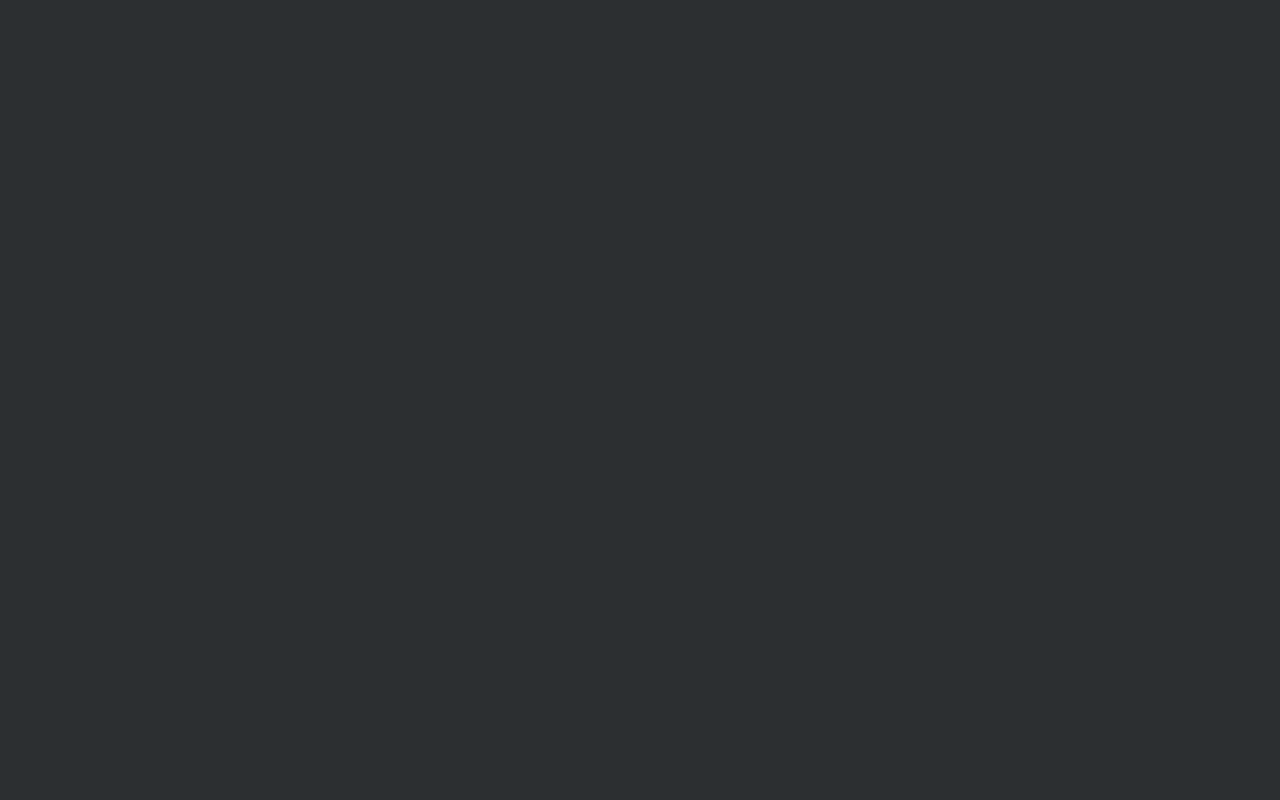
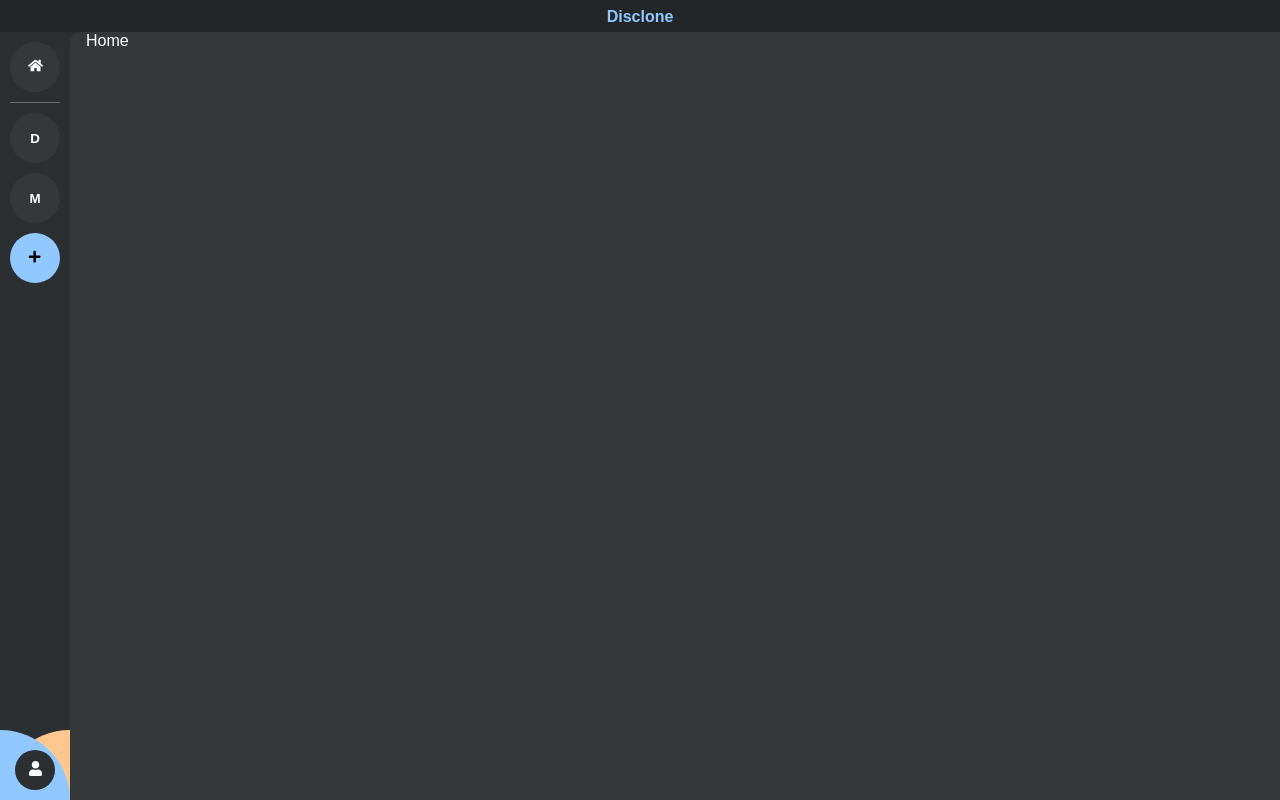
Before and after one commit to djdebnam/discord_clone, a React (Create React App) app: page /dashboard/home in a window 1280 px wide. Before the commit this address had no page. Built offline with nearby package versions, Linux system fonts and the light colour scheme.

Commit message:
added nested routing for dashboard

```diff
--- a/src/App.js
+++ b/src/App.js
@@ -3,6 +3,7 @@
 import Login from "./components/Login";
 import CreateAccount from "./components/CreateAccount";
 import Dashboard from "./components/Dashboard";
+import Home from "./components/Home";
 
 function App() {
   return (
@@ -10,7 +11,9 @@
       <Router>
         <Routes>
           <Route path="/" element={<Login />} />
-          <Route path="/dashboard" element={<Dashboard />} />
+          <Route path="/dashboard" element={<Dashboard />}>
+            <Route path="home" element={<Home/>}/>
+          </Route>
           <Route path="/createaccount" element={<CreateAccount />} />
         </Routes>
       </Router>
--- a/src/components/Content.js
+++ b/src/components/Content.js
@@ -1,7 +1,9 @@
+import { Outlet } from "react-router-dom";
 const Content = () => {
   return (
     <div id="container">
-      <h1>Content</h1>
+      {/* <h1>Content</h1> */}
+      <Outlet/>
     </div>
   );
 };
--- a/src/components/CreateAccount.js
+++ b/src/components/CreateAccount.js
@@ -17,7 +17,7 @@
         <input id="create-password" type="password"></input>
         <div id="create-password-title2">Re-type Password</div>
         <input id="create-password2" type="password"></input>
-        <Link to="/dashboard">
+        <Link to="/dashboard/home">
           <button id="create-button" className="primary-color-button">
             Create Account
           </button>
--- /dev/null
+++ b/src/components/Home.js
@@ -0,0 +1,7 @@
+const Home = () => {
+  return (
+    <div>Home</div>
+  )
+}
+
+export default Home
--- a/src/components/Login.js
+++ b/src/components/Login.js
@@ -15,7 +15,7 @@
         <input id="login-email" type="text"></input>
         <div id="login-password-title">Password</div>
         <input id="login-password" type="password"></input>
-        <Link to="/dashboard">
+        <Link to="/dashboard/home">
           <button id="login-button" className="primary-color-button">
             Login
           </button>
--- a/src/components/SideBar.js
+++ b/src/components/SideBar.js
@@ -4,9 +4,11 @@
   return (
     <div>
       <div id="side-bar">
-        <button id="home-button">
-          <FaHome id="home-button-icon" />
-        </button>
+        <Link to="/dashboard/home">
+          <button id="home-button">
+            <FaHome id="home-button-icon" />
+          </button>
+        </Link>
         <div id="button-seperator"></div>
         <button className="server-button">D</button>
         <button className="server-button">M</button>
```
